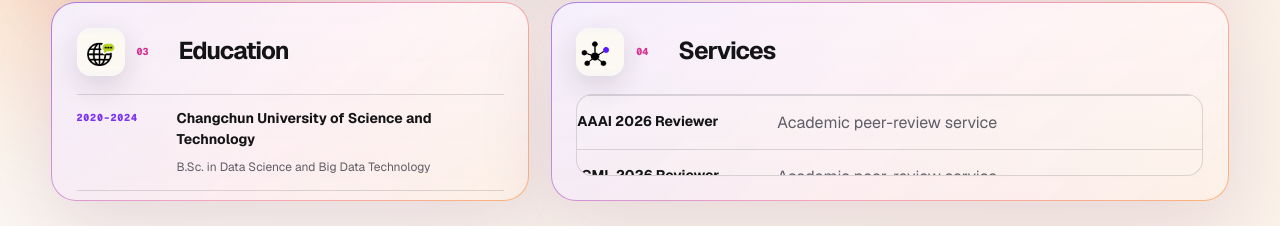
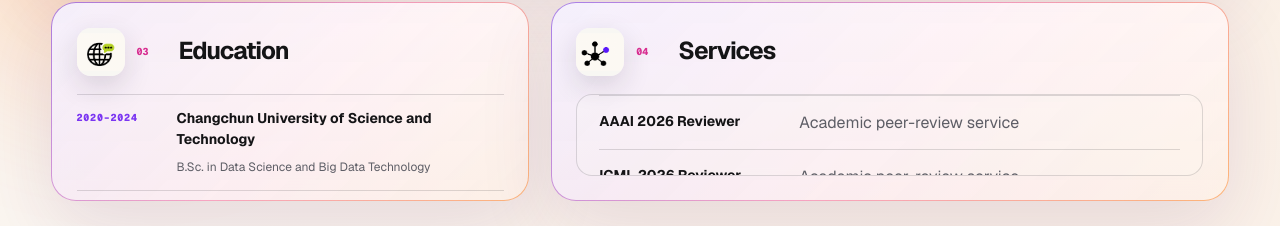
Before and after one commit to TechCloud-x/Qixiu-Li.github.io, a Next.js app: page / in a window 1280 px wide. Shown: the part 6552-6778 px from the top of the page. Built offline with nearby package versions, Linux system fonts and the light colour scheme.

Commit message:
Refine services spacing and honor date

```diff
--- a/app/globals.css
+++ b/app/globals.css
@@ -1616,7 +1616,7 @@ a:hover .link-icon {
 
 .services-card ul {
   margin: 18px 0 0;
-  padding: 0;
+  padding: 0 22px 8px;
   list-style: none;
 }
 
--- a/app/page.tsx
+++ b/app/page.tsx
@@ -189,7 +189,7 @@ const content = {
       },
     ],
     honorItems: [
-      { date: "2025", title: "2025 全球校园人工智能算法精英大赛", detail: "国家级一等奖" },
+      { date: "2025.12", title: "2025 全球校园人工智能算法精英大赛", detail: "国家级一等奖" },
       { date: "2024.09", title: "新生奖学金" },
       {
         date: "2023.10",
@@ -368,7 +368,7 @@ const content = {
     ],
     honorItems: [
       {
-        date: "2025",
+        date: "2025.12",
         title: "2025 Global Campus AI Algorithm Elite Competition",
         detail: "National First Prize",
       },
@@ -554,7 +554,7 @@ const content = {
     ],
     honorItems: [
       {
-        date: "2025",
+        date: "12.2025",
         title: "Concours mondial universitaire d’élite en algorithmes d’IA 2025",
         detail: "Premier prix national",
       },
```
Also changed, not shown: 1 other file (tests, documents, lock files or other folders).
